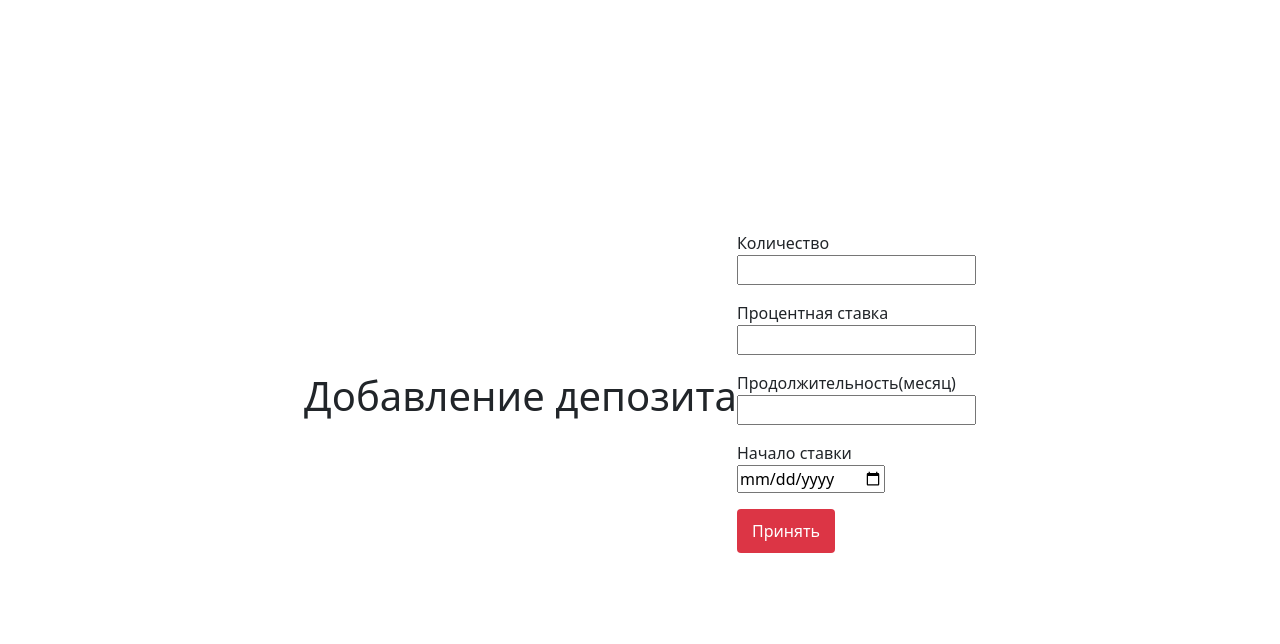
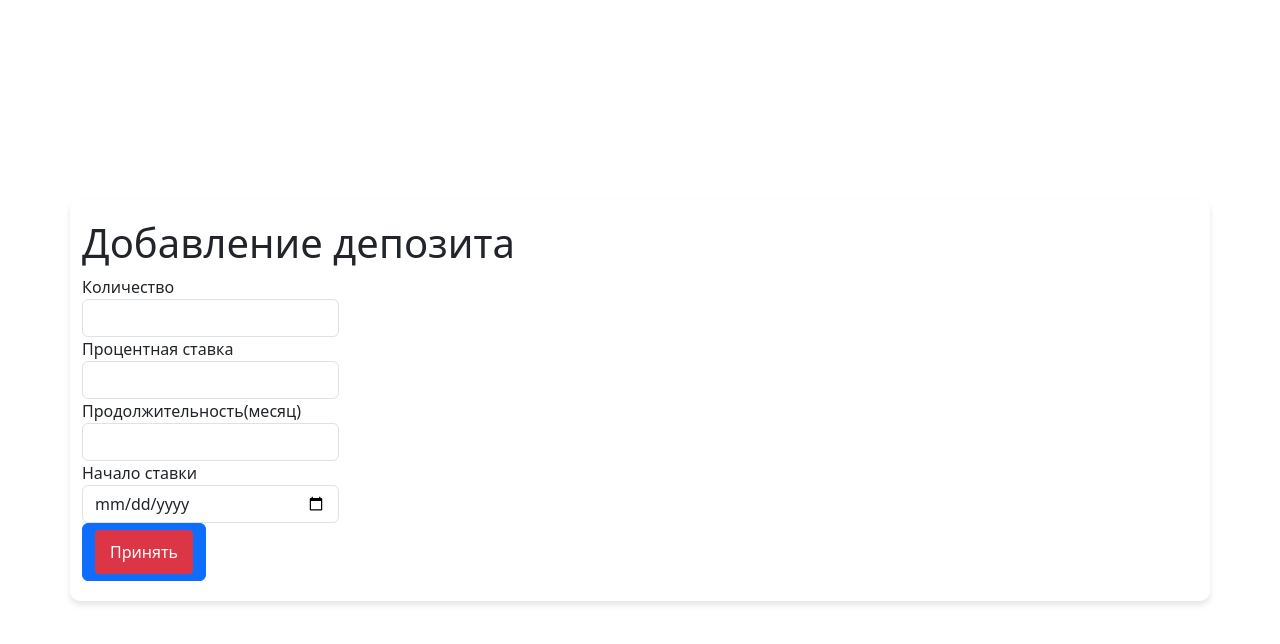
Before and after one commit to RenChina/FinPortfolio, a Flask app: page /deposit in a window 1280 px wide. Shown: the top 644 px of the page. Run offline with Flask 3, Linux system fonts and the light colour scheme.

Commit message:
quality: пробуем5

```diff
--- a/app.py
+++ b/app.py
@@ -106,13 +106,15 @@ def create_app():
         flash('Вы покинули профиль', 'success')
         return redirect(url_for('index'))
 
-
     def calculate_tax(deposits, tax_rate):
         total_tax = 0
         for deposit in deposits:
+            # Вычисление количества дней вклада
             end_date = deposit.start_date + relativedelta(months=+deposit.duration_months)
             if end_date.year == date.today().year:
-                interest = (deposit.amount * deposit.interest_rate * (deposit.duration_months * 30.44)) / 100
+                days_of_deposit = (end_date - deposit.start_date).days
+                # Рассчитать налог с использованием формулы S = (P * I * T/K)/100
+                interest = (deposit.amount * deposit.interest_rate * days_of_deposit) / (365 * 100)
                 total_tax += interest * tax_rate
         return total_tax
 
--- a/templates/deposit.html
+++ b/templates/deposit.html
@@ -4,31 +4,32 @@
     <meta charset="UTF-8">
     <title>Add Deposit</title>
     <link rel="stylesheet" href="{{ url_for('static', filename='styles.css') }}">
-
-    <link rel="stylesheet" href="{{ url_for('static', filename ='css/main.css')}}">
+    <link rel="stylesheet" href="{{ url_for('static', filename='css/main.css') }}">
     <link rel="stylesheet" href="https://cdn.jsdelivr.net/npm/bootstrap@5.3.2/dist/css/bootstrap.min.css">
 </head>
 <body>
-    <h1>Добавление депозита</h1>
-    <form method="POST" action="{{ url_for('deposit') }}">
-        {{ form.hidden_tag() }}
-        <p>
-            {{ form.amount.label }}<br>
-            {{ form.amount(size=32) }}
-        </p>
-        <p>
-            {{ form.interest_rate.label }}<br>
-            {{ form.interest_rate(size=32) }}
-        </p>
-        <p>
-            {{ form.duration_months.label }}<br>
-            {{ form.duration_months(size=32) }}
-        </p>
-        <p>
-            {{ form.start_date.label }}<br>
-            {{ form.start_date(size=32) }}
-        </p>
-        <p>{{ form.submit() }}</p>
-    </form>
+    <div class="container">
+        <h1>Добавление депозита</h1>
+        <form method="POST" action="{{ url_for('deposit') }}">
+            {{ form.hidden_tag() }}
+            <div class="form-group">
+                <label for="amount">{{ form.amount.label }}</label>
+                {{ form.amount(class="form-control") }}
+            </div>
+            <div class="form-group">
+                <label for="interest_rate">{{ form.interest_rate.label }}</label>
+                {{ form.interest_rate(class="form-control") }}
+            </div>
+            <div class="form-group">
+                <label for="duration_months">{{ form.duration_months.label }}</label>
+                {{ form.duration_months(class="form-control") }}
+            </div>
+            <div class="form-group">
+                <label for="start_date">{{ form.start_date.label }}</label>
+                {{ form.start_date(class="form-control") }}
+            </div>
+            <button type="submit" class="btn btn-primary">{{ form.submit() }}</button>
+        </form>
+    </div>
 </body>
 </html>
```
Also changed, not shown: templates/profile.html (+8 -9 lines), instance/users.db.
